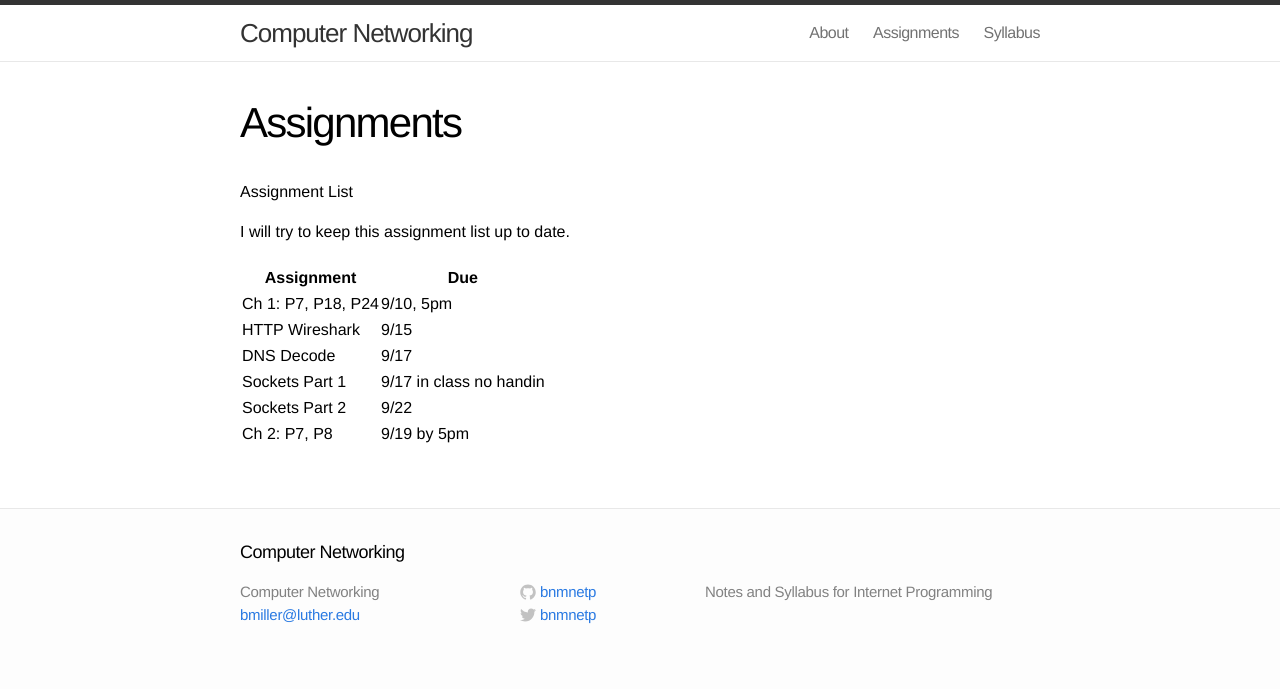
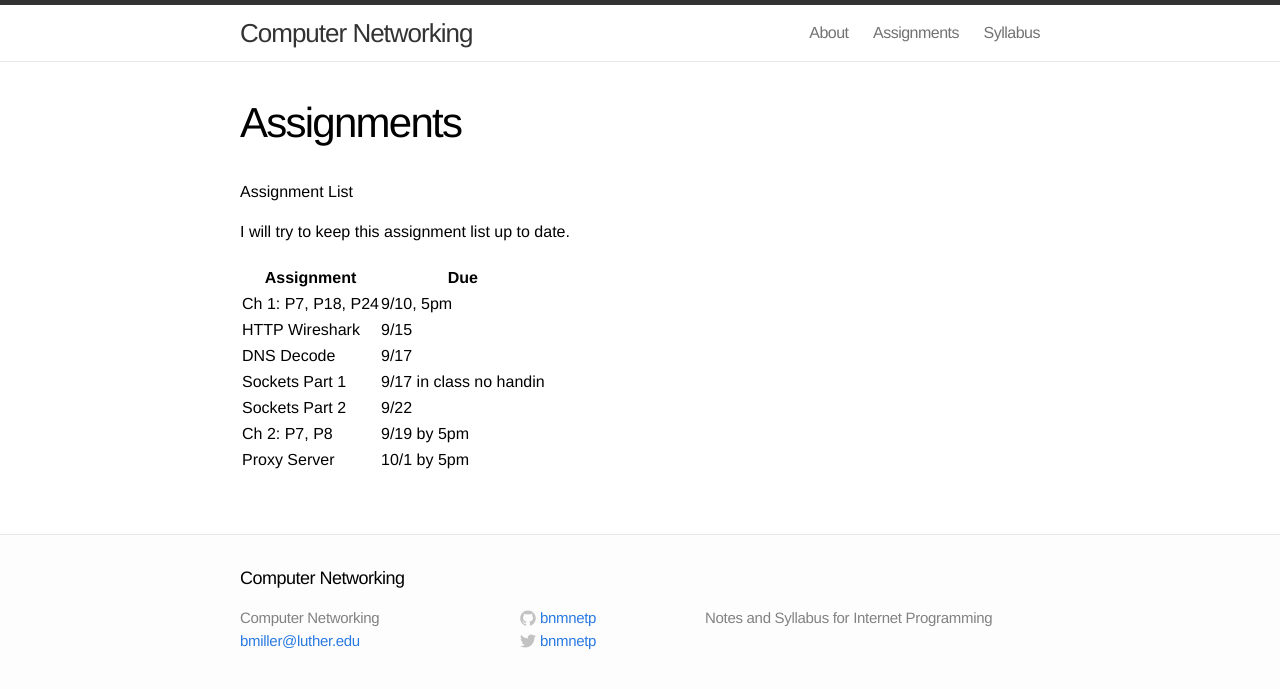
Before and after one commit to bnmnetp/CS341, a Jekyll site: the page built from assignments.md, in a window 1280 px wide. Shown: the top 689 px of the page. Built offline with Jekyll 4.4.1, drawn with Linux system fonts in a browser that asks for light colours.

Commit message:
add proxy

```diff
--- a/assignments.md
+++ b/assignments.md
@@ -18,3 +18,4 @@ DNS Decode  | 9/17
 Sockets Part 1 | 9/17 in class no handin
 Sockets Part 2 | 9/22
 Ch 2: P7, P8  | 9/19 by 5pm
+Proxy Server | 10/1 by 5pm
```
